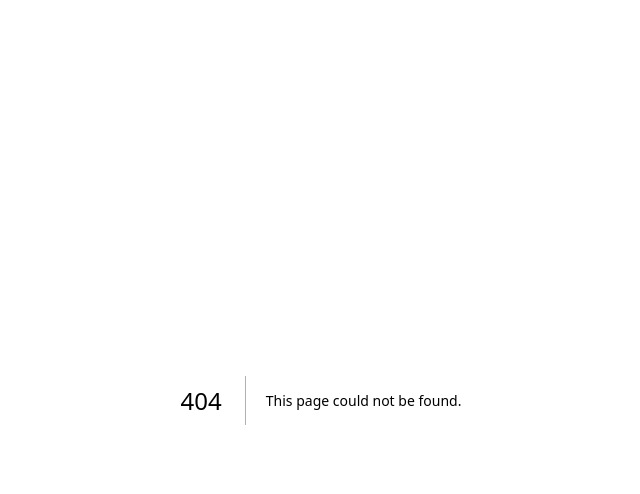
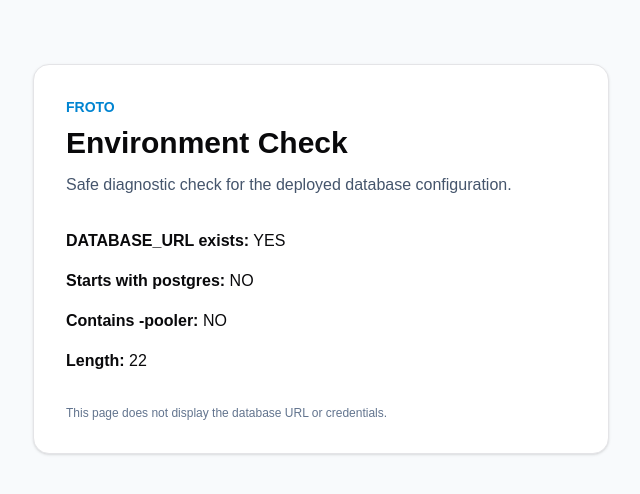
Before and after one commit to Froto01/Froto, a Next.js app: page /env-check in a window 1280 px wide. Before the commit this address had no page. Shown: the top 494 px of the page, without its empty margins (319-959 px from the left). Built offline with nearby package versions, Linux system fonts and the light colour scheme; no server answers.

Commit message:
Add safe Vercel environment diagnostic

```diff
--- /dev/null
+++ b/app/env-check/page.tsx
@@ -0,0 +1,50 @@
+export default function EnvCheckPage() {
+  const databaseUrl = process.env.DATABASE_URL ?? "";
+
+  const exists = databaseUrl.length > 0;
+  const startsWithPostgres =
+    databaseUrl.startsWith("postgres://") ||
+    databaseUrl.startsWith("postgresql://");
+  const containsPooler = databaseUrl.includes("-pooler");
+
+  return (
+    <main className="min-h-screen bg-slate-50 px-6 py-16">
+      <div className="mx-auto max-w-xl rounded-2xl border bg-white p-8 shadow-sm">
+        <p className="text-sm font-semibold text-sky-600">FROTO</p>
+
+        <h1 className="mt-2 text-3xl font-bold">
+          Environment Check
+        </h1>
+
+        <p className="mt-3 text-slate-600">
+          Safe diagnostic check for the deployed database configuration.
+        </p>
+
+        <div className="mt-8 space-y-4">
+          <p>
+            <strong>DATABASE_URL exists:</strong>{" "}
+            {exists ? "YES" : "NO"}
+          </p>
+
+          <p>
+            <strong>Starts with postgres:</strong>{" "}
+            {startsWithPostgres ? "YES" : "NO"}
+          </p>
+
+          <p>
+            <strong>Contains -pooler:</strong>{" "}
+            {containsPooler ? "YES" : "NO"}
+          </p>
+
+          <p>
+            <strong>Length:</strong> {databaseUrl.length}
+          </p>
+        </div>
+
+        <p className="mt-8 text-xs text-slate-500">
+          This page does not display the database URL or credentials.
+        </p>
+      </div>
+    </main>
+  );
+}
```
